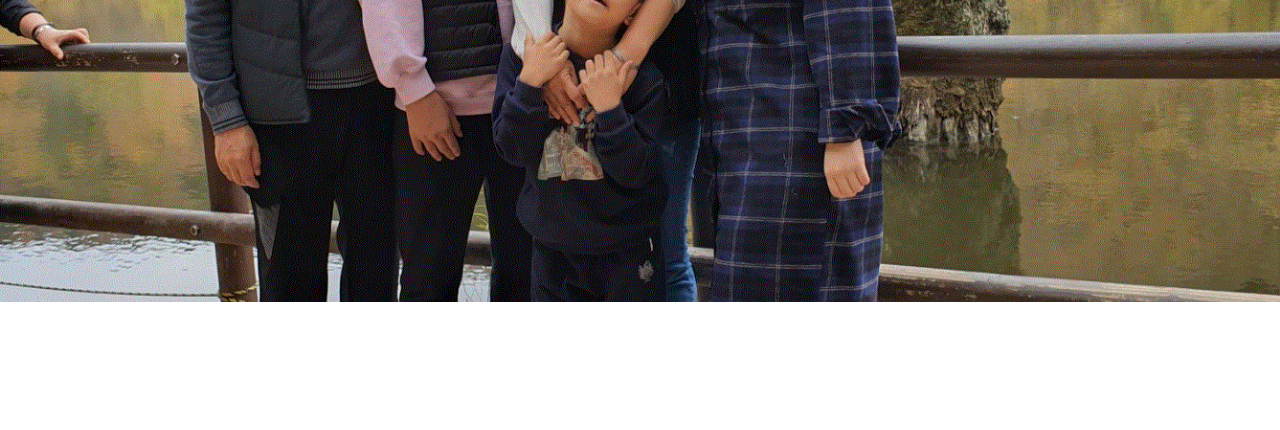
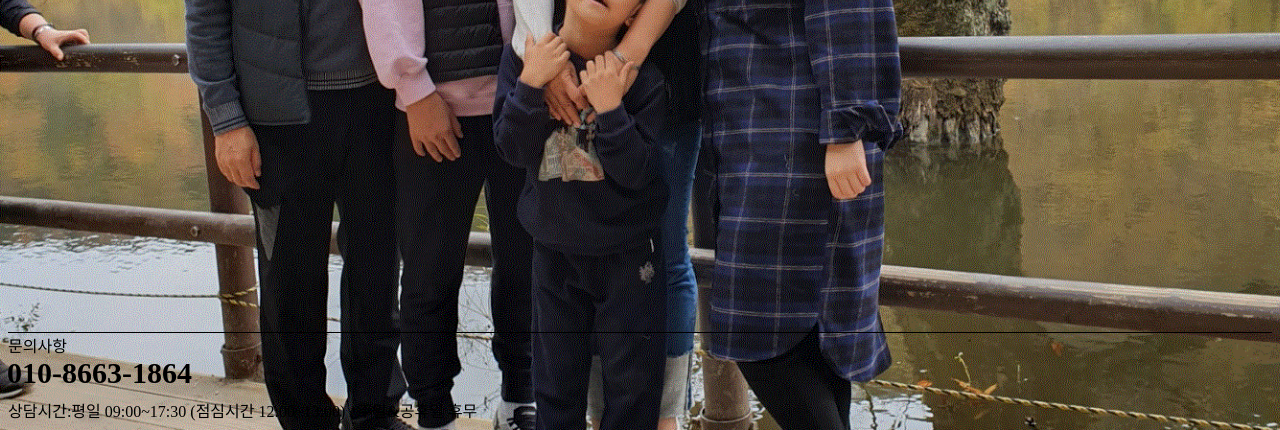
Before and after one commit to mollymj/About-Familiy, a plain HTML site: page index.html in a window 1280 px wide. Shown: the part 498-928 px from the top of the page. Before the commit the page ends 800 px from the top, so only its background shows below. Drawn offline with Linux system fonts and the light colour scheme.

Commit message:
Add files via upload

```diff
--- a/index.html
+++ b/index.html
@@ -10,7 +10,9 @@ ol{text-align: right;margin-top: -45px;}
 li{display: inline-block;font-size: 22px;margin: 15px;}
 a{color: skyblue;text-decoration: none;}
 a:hover{color: #64DB99;}
-P{font-size: 60PX;margin-top: 200px; margin-left: 50px;color: #BE5A5A;}
+#number{font-size: 30px;margin: -1px; margin-bottom: -10px;}
+#headline{font-size: 60PX;margin-top: 200px; margin-left: 50px;color: #BE5A5A;}
+footer{border-top: 1px solid black;margin-top: 350px;}
 </style>
 </head>
 <body>
@@ -25,6 +27,11 @@ P{font-size: 60PX;margin-top: 200px; margin-left: 50px;color: #BE5A5A;}
     </ol>
   </header>
 </strong>
-<P><strong>민진이네<br>가족을 소개합니다.</strong><P>
+<P id="headline"><strong>민진이네<br>가족을 소개합니다.</strong><P>
+  <footer>
+문의사항<br>
+<strong> <p id="number">010-8663-1864</p></strong><br>
+상담시간:평일 09:00~17:30 (점심시간 12:00~13:00) / 주말&공휴일 휴무
+  </footer>
 </body>
 </html>
```
